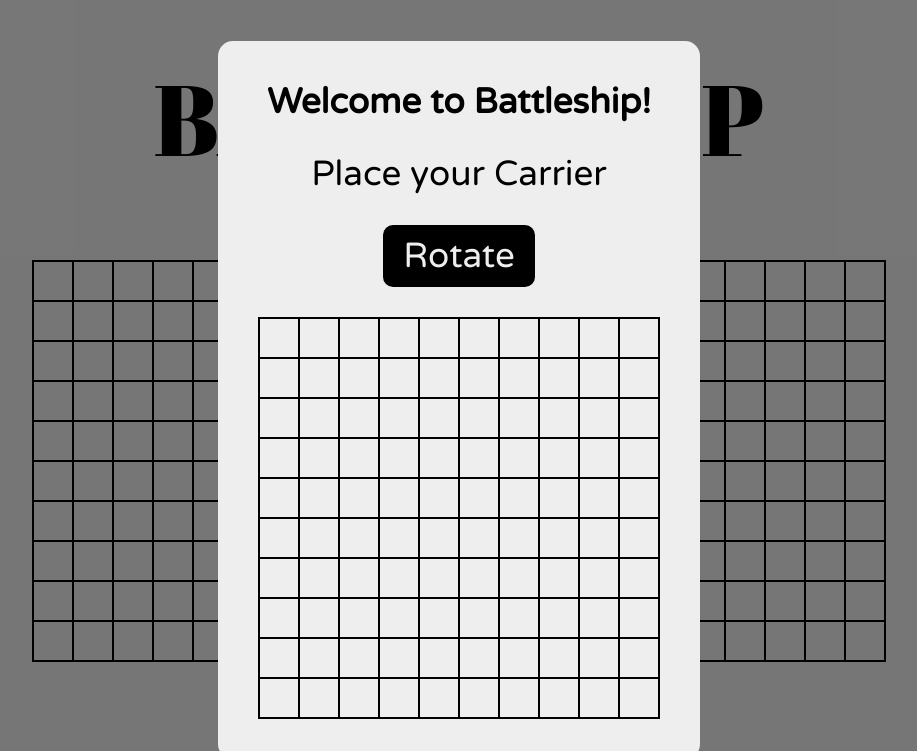
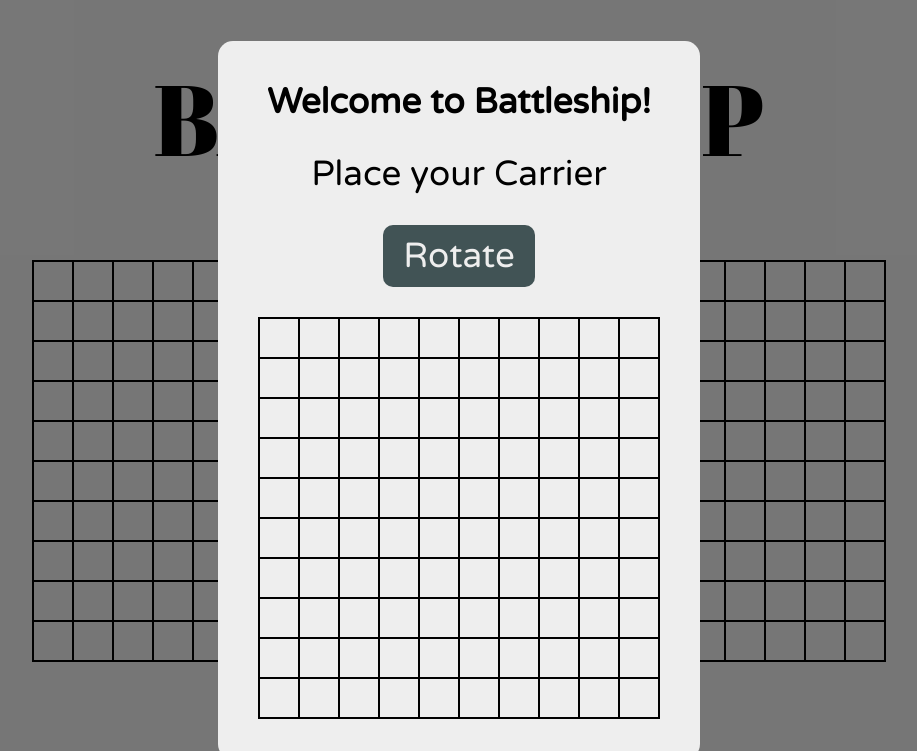
Before and after one commit to caylinvu/battleship, a plain HTML site: page index.html in a window 1280 px wide. In both pictures the pointer is over the button "Rotate". Shown: the top 751 px of the page, without its empty margins (181-1098 px from the left). Drawn offline with Linux system fonts and the light colour scheme.

Commit message:
Update button hover effects

```diff
--- a/style.css
+++ b/style.css
@@ -139,10 +139,6 @@ button {
     color: var(--secondary-color);
 }
 
-.rotate-btn:hover {
-    cursor: pointer;
-}
-
 /* ---------------WINNER POPUP--------------- */
 
 .winner-popup {
@@ -179,8 +175,16 @@ button {
     color: var(--secondary-color);
 }
 
+.rotate-btn:hover,
 .play-again-btn:hover {
     cursor: pointer;
+    background-color: var(--ship-color);
+    transition: .2s;
+}
+
+.rotate-btn:active,
+.play-again-btn:active {
+    background-color: var(--primary-color);
 }
 
 /* ---------------FOOTER--------------- */
```
Also changed, not shown: main.js (+1 -5 lines).
